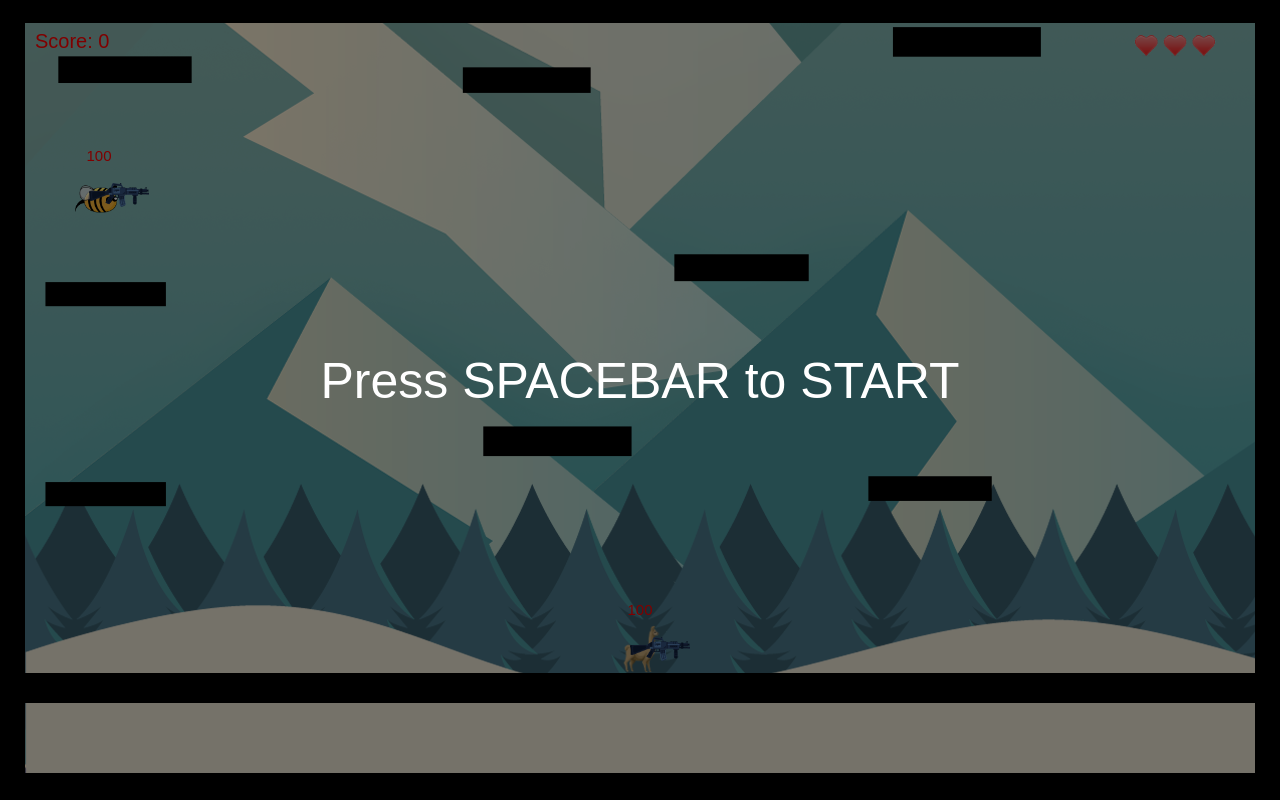
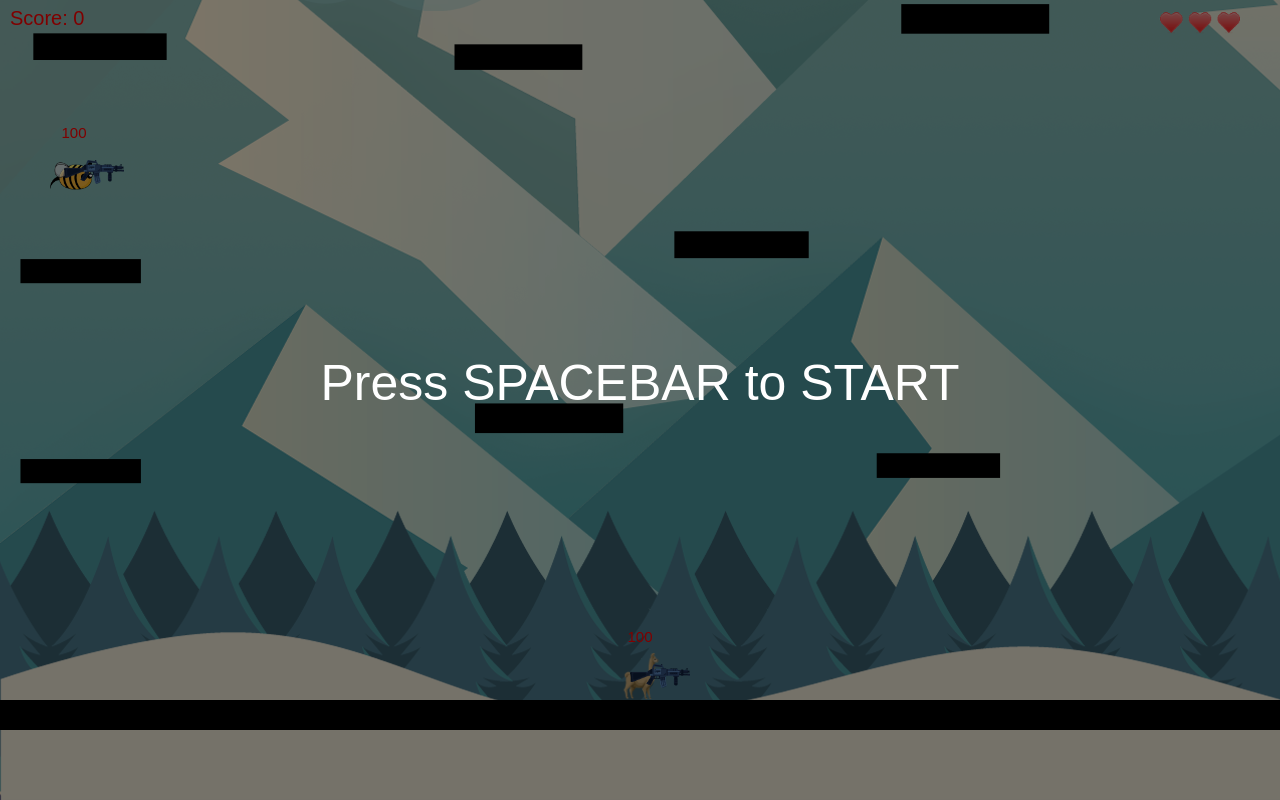
Before and after one commit to AlexKrond/platformer, a plain HTML site: page v3.0/index.html in a window 1280 px wide. Drawn offline with Linux system fonts and the light colour scheme.

Commit message:
ISSUE-76 Убраны рамки по краям экрана

```diff
--- a/v3.0/css/index.css
+++ b/v3.0/css/index.css
@@ -16,5 +16,5 @@ body {
 }
 
 .game {
-  border: 1px solid black;
+  display: block;
 }
--- a/v3.0/js/const.js
+++ b/v3.0/js/const.js
@@ -1,8 +1,8 @@
 "use strict";
 
 const c = {
-  gameWidth:                 document.documentElement.clientWidth - 50,
-  gameHeight:                document.documentElement.clientHeight - 50,
+  gameWidth:                 document.documentElement.clientWidth,
+  gameHeight:                document.documentElement.clientHeight,
   screenMoveSpeed:           30,
   // screenMoveSpeed:           0,
   // bonusSpawnFrequency:       1,
```
